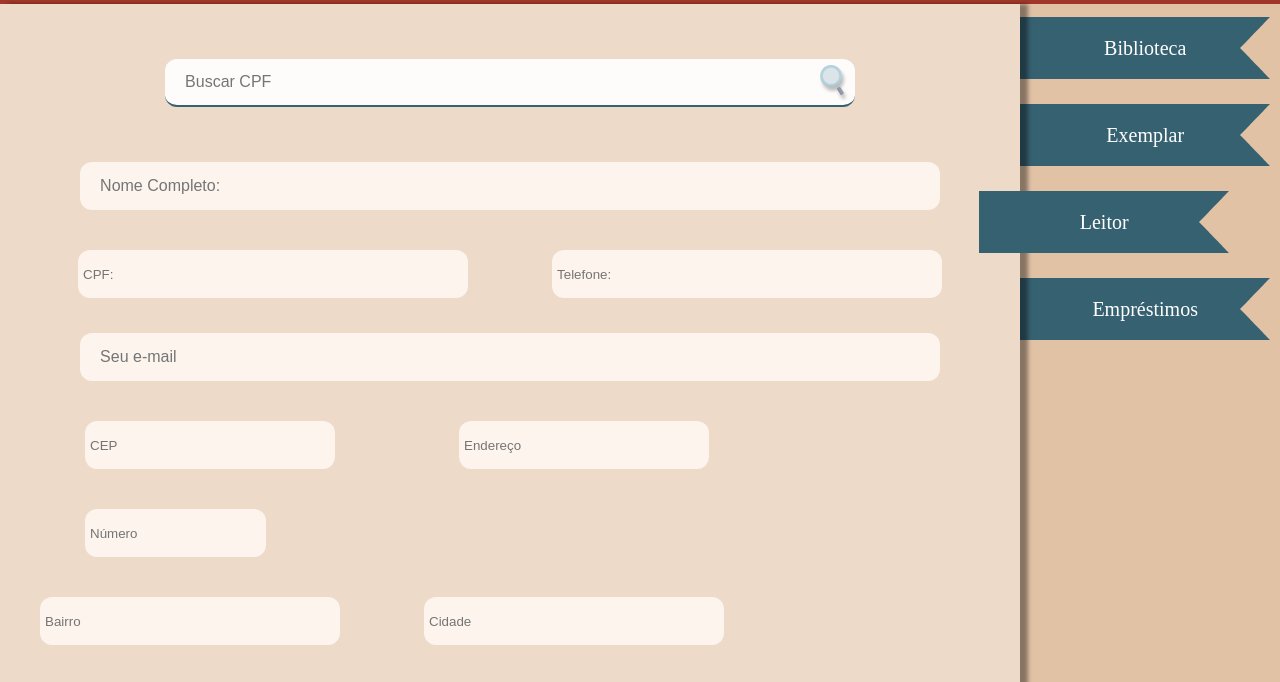
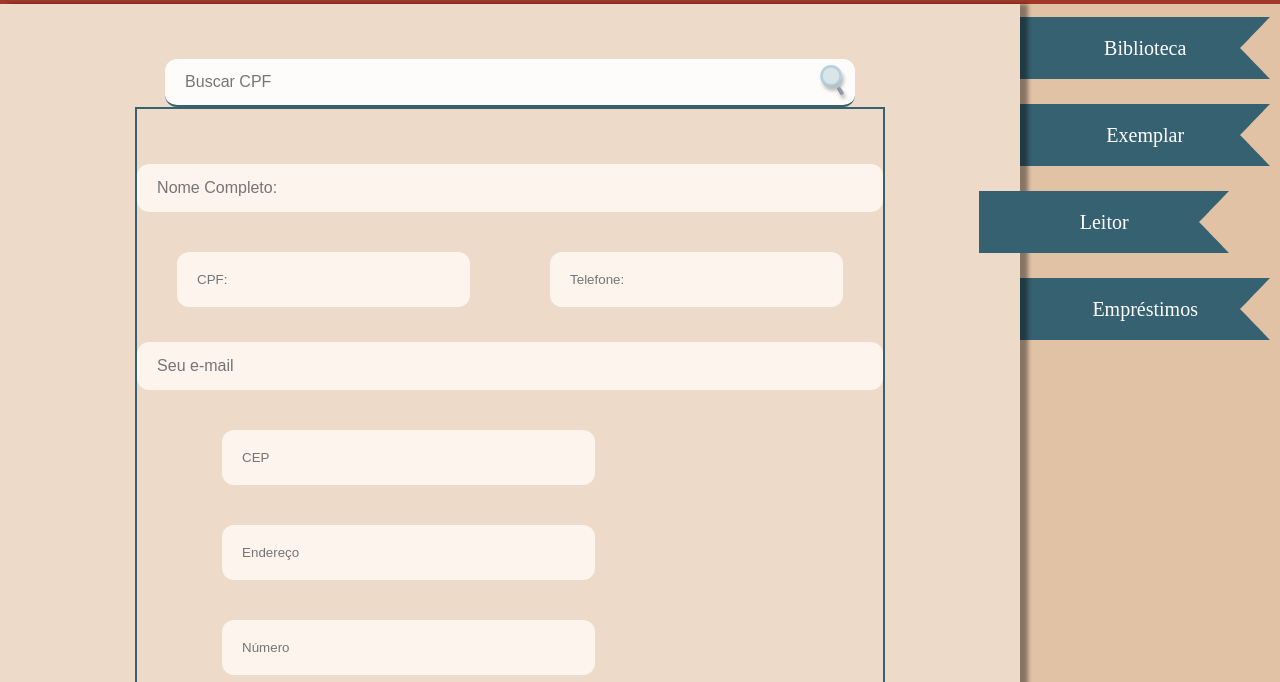
Before and after one commit to Cdepaulla/bookstation, a plain HTML site: page leitor.html in a window 1280 px wide. Shown: the part 45-727 px from the top of the page. Drawn offline with Linux system fonts and the light colour scheme; a web font is replaced by a local one.

Commit message:
alterações exemplar

```diff
--- a/system.css
+++ b/system.css
@@ -279,7 +279,13 @@ width: 100%;
     flex-direction: column;
     margin-top: 55px;
 }
-/* .formulario_exemplar input{} */
+.formulario_exemplar {
+    border: #366171 2px solid;
+    width: 750px;
+    display: flex;
+    flex-direction: column;
+    margin: 0 auto;
+}
 
 .titulo input{
     background: rgb(252, 244, 237);
@@ -287,7 +293,7 @@ width: 100%;
     background-position-y: 6px;
     background-position-x: 99.5%;
     border-radius: 12px;
-    width: 860px;
+    width: 100%;
     height: 48px;
     margin-inline: auto;
     padding: 20px;
@@ -377,7 +383,7 @@ input{
     background-position-y: 6px;
     background-position-x: 99.5%;
     border-radius: 12px;
-    width: 860px;
+    width: 100%;
     height: 48px;
     margin-inline: auto;
     padding: 20px;
@@ -387,17 +393,17 @@ input{
 }
 .Pessoa_fisica{
     text-align: center;
+    display:flex;
 }
 .Pessoa_fisica  input{
-    padding: 5px;
+    padding: 20px;
     background:rgb(252, 244, 237);
     border-radius: 12px;
-    width: 390px;
-    height: 48px;
+    width: 40%;
+    height: 100%;
     margin-top: 40px;
     margin-inline: 40px;
-    display: inline-block;
-    vertical-align: middle; /* Alinha os inputs verticalmente */
+
 }
 .Email_form input{
     background: rgb(252, 244, 237);
@@ -405,7 +411,7 @@ input{
     background-position-y: 6px;
     background-position-x: 99.5%;
     border-radius: 12px;
-    width: 860px;
+    width: 100%;
     height: 48px;
     margin-inline: auto;
     padding: 20px;
@@ -415,15 +421,14 @@ input{
 }
 
 .endereco_informacoes input {
-    padding: 5px;
+    padding: 20px;
     background: rgb(252, 244, 237);
     border-radius: 12px;
-    width: 250px;
-    height: 48px;
+    width: 50%;
+    height: 50%;
     margin-top: 40px;
     margin-inline: 85px;
     display: inline-block;
-    margin-right: 35px; /*Adicionando margem à direita*/
 }
 
 
@@ -432,16 +437,11 @@ input{
     padding: 5px;
     background:rgb(252, 244, 237);
     border-radius: 12px;
-    width: 300px;
-    height: 48px;
+    width: 50%;
+    height: 50%;
     margin-top: 40px;
-    margin-inline: 40px;
     display: inline-block;
     vertical-align: middle; /* Alinha os inputs verticalmente */
-}
-.endereco_informacoes .numero_informaçao{
-    width:181px;
-    height:48px;
 }
 
 .desc.emprestimo{
```
Also changed, not shown: exemplar.html (+4 -4 lines).
